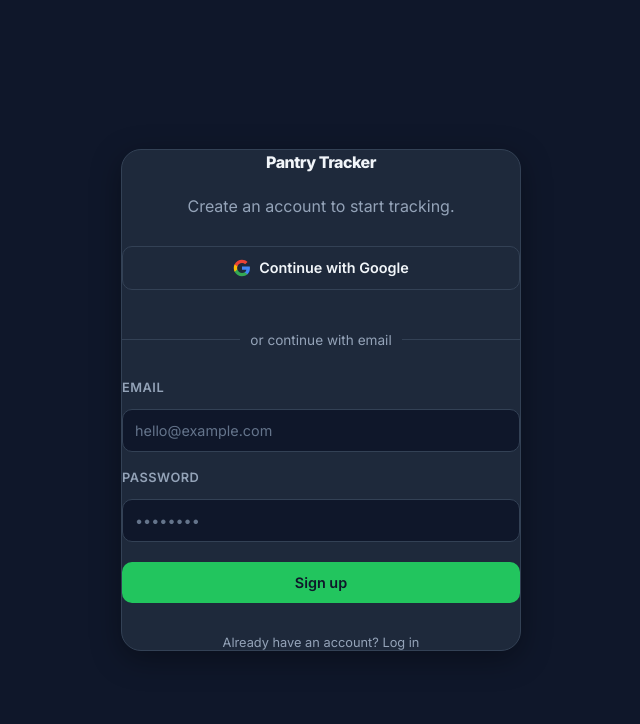
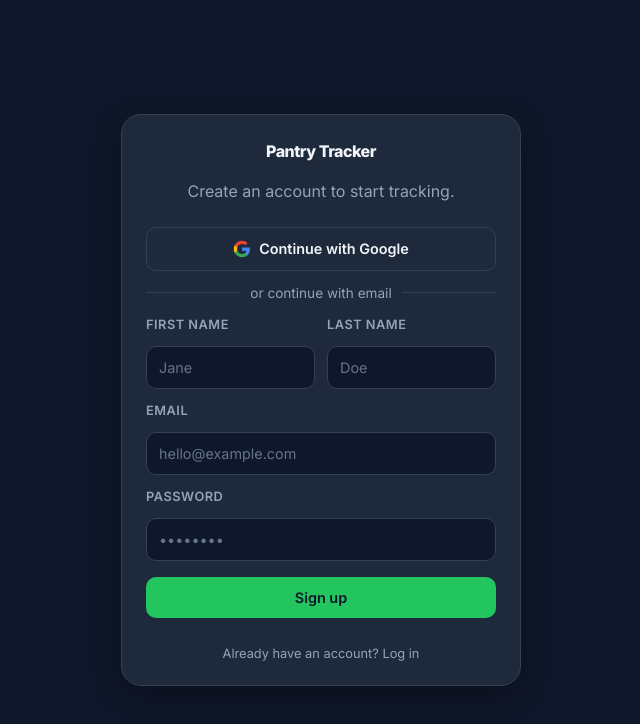
Before and after one commit to Emran05/PantryTrack, a React (Vite) app: page /login in a window 1280 px wide. Both pictures are taken after a click on the button "Don't have an account? Sign up". Shown: the top 724 px of the page, without its empty margins (319-959 px from the left). Built offline with nearby package versions, Linux system fonts and the light colour scheme.

Commit message:
feat: user profiles, extended signup, and home switching UX

```diff
--- a/src/pages/Auth.css
+++ b/src/pages/Auth.css
@@ -11,13 +11,13 @@
   background: var(--color-bg-card);
   border: 1px solid var(--color-border);
   border-radius: var(--radius-xl);
-  padding: var(--space-xxl);
+  padding: var(--space-xl);
   width: 100%;
   max-width: 400px;
   box-shadow: var(--shadow-lg);
   display: flex;
   flex-direction: column;
-  gap: var(--space-lg);
+  gap: var(--space-md);
 }
 
 .auth-title {
@@ -48,7 +48,6 @@
   display: flex;
   align-items: center;
   text-align: center;
-  margin: var(--space-md) 0;
   color: var(--color-text-secondary);
   font-size: 0.85rem;
 }
@@ -80,7 +79,7 @@
 .auth-form {
   display: flex;
   flex-direction: column;
-  gap: var(--space-lg);
+  gap: var(--space-md);
 }
 
 .auth-form label {
--- a/src/pages/Auth.jsx
+++ b/src/pages/Auth.jsx
@@ -6,6 +6,8 @@ export default function Auth() {
   const [loading, setLoading] = useState(false);
   const [email, setEmail] = useState('');
   const [password, setPassword] = useState('');
+  const [firstName, setFirstName] = useState('');
+  const [lastName, setLastName] = useState('');
   const [isLogin, setIsLogin] = useState(true);
   const [error, setError] = useState(null);
 
@@ -19,7 +21,16 @@ export default function Auth() {
       const { error } = await supabase.auth.signInWithPassword({ email, password });
       authError = error;
     } else {
-      const { error } = await supabase.auth.signUp({ email, password });
+      const { error } = await supabase.auth.signUp({
+        email,
+        password,
+        options: {
+          data: {
+            first_name: firstName,
+            last_name: lastName
+          }
+        }
+      });
       authError = error;
     }
 
@@ -56,7 +67,7 @@ export default function Auth() {
           className="btn btn-secondary auth-google-btn"
           onClick={handleGoogleSignIn}
           disabled={loading}
-          style={{ width: '100%', marginBottom: 'var(--space-md)', display: 'flex', alignItems: 'center', justifyContent: 'center', gap: '8px' }}
+          style={{ width: '100%', display: 'flex', alignItems: 'center', justifyContent: 'center', gap: '8px' }}
         >
           <svg width="18" height="18" viewBox="0 0 24 24" fill="none" xmlns="http://www.w3.org/2000/svg">
             <path d="M22.56 12.25c0-.78-.07-1.53-.2-2.25H12v4.26h5.92c-.26 1.37-1.04 2.53-2.21 3.31v2.77h3.57c2.08-1.92 3.28-4.74 3.28-8.09z" fill="#4285F4"/>
@@ -72,6 +83,30 @@ export default function Auth() {
         </div>
 
         <form onSubmit={handleAuth} className="auth-form">
+          {!isLogin && (
+            <div style={{ display: 'flex', gap: 'var(--space-md)' }}>
+              <div className="form-group" style={{ flex: 1 }}>
+                <label>First Name</label>
+                <input
+                  type="text"
+                  required
+                  value={firstName}
+                  onChange={(e) => setFirstName(e.target.value)}
+                  placeholder="Jane"
+                />
+              </div>
+              <div className="form-group" style={{ flex: 1 }}>
+                <label>Last Name</label>
+                <input
+                  type="text"
+                  required
+                  value={lastName}
+                  onChange={(e) => setLastName(e.target.value)}
+                  placeholder="Doe"
+                />
+              </div>
+            </div>
+          )}
           <div className="form-group">
             <label>Email</label>
             <input
--- a/src/pages/Settings.jsx
+++ b/src/pages/Settings.jsx
@@ -2,7 +2,7 @@ import { useState, useEffect } from 'react';
 import { useNavigate } from 'react-router-dom';
 import { useAuth } from '../contexts/AuthContext';
 import { usePantry } from '../contexts/PantryContext';
-import { createPantry, inviteMemberByEmail, getAreas, createArea, deleteArea } from '../lib/supabaseStorage';
+import { createPantry, inviteMemberByEmail, getAreas, createArea, deleteArea, getProfile, updateProfile } from '../lib/supabaseStorage';
 import { useToast } from '../components/ToastContext';
 import ThemePicker from '../components/ThemePicker';
 import './Settings.css';
@@ -11,13 +11,33 @@ export default function Settings() {
   const navigate = useNavigate();
   const { showToast } = useToast();
   const { user, signOut } = useAuth();
-  const { pantries, activePantry, refreshPantries } = usePantry();
+  const { pantries, activePantry, refreshPantries, switchPantry } = usePantry();
 
+  const [profile, setProfile] = useState({ first_name: '', last_name: '', venmo_handle: '' });
   const [newHomeName, setNewHomeName] = useState('');
   const [inviteEmail, setInviteEmail] = useState('');
   const [areas, setAreas] = useState([]);
   const [newAreaName, setNewAreaName] = useState('');
   const [loading, setLoading] = useState(false);
+
+  useEffect(() => {
+    async function fetchProfile() {
+      if (!user) return;
+      try {
+        const data = await getProfile(user.id);
+        if (data) {
+          setProfile({
+            first_name: data.first_name || '',
+            last_name: data.last_name || '',
+            venmo_handle: data.venmo_handle || ''
+          });
+        }
+      } catch (err) {
+        console.error('Failed to load profile:', err);
+      }
+    }
+    fetchProfile();
+  }, [user]);
 
   useEffect(() => {
     async function loadAreas() {
@@ -37,13 +57,28 @@ export default function Settings() {
     navigate('/');
   };
 
+  const handleUpdateProfile = async (e) => {
+    e.preventDefault();
+    if (!user) return;
+    setLoading(true);
+    try {
+      await updateProfile(user.id, profile);
+      showToast('Profile updated!');
+    } catch (err) {
+      console.error(err);
+      showToast('Failed to update profile');
+    }
+    setLoading(false);
+  };
+
   const handleCreateHome = async (e) => {
     e.preventDefault();
     if (!newHomeName.trim()) return;
     setLoading(true);
     try {
-      await createPantry(newHomeName.trim());
+      const pantry = await createPantry(newHomeName.trim());
       await refreshPantries();
+      switchPantry(pantry.id); // switch immediately to the new home
       setNewHomeName('');
       showToast('New home created!');
     } catch (err) {
@@ -104,13 +139,33 @@ export default function Settings() {
         <p className="page-subtitle">App preferences & account</p>
 
         <div className="settings-section">
-          <h3 className="settings-section-title">Account</h3>
+          <h3 className="settings-section-title">Profile & Account</h3>
           <div className="settings-card card">
-            <div className="settings-row">
-              <span className="settings-label">Email</span>
-              <span className="settings-value">{user?.email || 'Guest'}</span>
-            </div>
-            <button className="btn btn-secondary btn-full" onClick={handleSignOut} style={{ marginTop: 'var(--space-md)' }}>
+            <form onSubmit={handleUpdateProfile} style={{ display: 'flex', flexDirection: 'column', gap: '16px' }}>
+              <div className="settings-row" style={{ flexDirection: 'column', alignItems: 'flex-start', gap: '4px' }}>
+                <span className="settings-label">Email</span>
+                <span className="settings-value">{user?.email || 'Guest'}</span>
+              </div>
+              <div style={{ display: 'flex', gap: '12px' }}>
+                <div style={{ flex: 1, display: 'flex', flexDirection: 'column', gap: '4px' }}>
+                  <label className="settings-label" style={{ fontSize: '0.9rem' }}>First Name</label>
+                  <input type="text" value={profile.first_name} onChange={e => setProfile({...profile, first_name: e.target.value})} style={{ padding: '8px 12px', borderRadius: '8px', border: '1px solid var(--color-border)', background: 'var(--color-bg-primary)', color: 'var(--color-text-primary)' }} />
+                </div>
+                <div style={{ flex: 1, display: 'flex', flexDirection: 'column', gap: '4px' }}>
+                  <label className="settings-label" style={{ fontSize: '0.9rem' }}>Last Name</label>
+                  <input type="text" value={profile.last_name} onChange={e => setProfile({...profile, last_name: e.target.value})} style={{ padding: '8px 12px', borderRadius: '8px', border: '1px solid var(--color-border)', background: 'var(--color-bg-primary)', color: 'var(--color-text-primary)' }} />
+                </div>
+              </div>
+              <div style={{ display: 'flex', flexDirection: 'column', gap: '4px' }}>
+                <label className="settings-label" style={{ fontSize: '0.9rem' }}>Venmo Handle</label>
+                <input type="text" placeholder="@venmo_handle" value={profile.venmo_handle} onChange={e => setProfile({...profile, venmo_handle: e.target.value})} style={{ padding: '8px 12px', borderRadius: '8px', border: '1px solid var(--color-border)', background: 'var(--color-bg-primary)', color: 'var(--color-text-primary)' }} />
+              </div>
+              <button type="submit" className="btn btn-primary" disabled={loading}>
+                Save Profile
+              </button>
+            </form>
+            <div style={{ height: '1px', background: 'var(--color-border)', margin: '16px 0' }} />
+            <button className="btn btn-secondary btn-full" onClick={handleSignOut}>
               Log out
             </button>
           </div>
@@ -121,8 +176,26 @@ export default function Settings() {
           <div className="settings-card card">
             <div className="homes-list" style={{ display: 'flex', flexDirection: 'column', gap: '8px', marginBottom: '16px' }}>
               {pantries.map(p => (
-                <div key={p.id} className="settings-row" style={{ background: p.id === activePantry?.id ? 'var(--color-bg-card-hover)' : 'transparent', padding: '8px', borderRadius: '8px' }}>
-                  <span className="settings-label">{p.name} {p.id === activePantry?.id && '(Active)'}</span>
+                <div key={p.id} className="settings-row" style={{
+                  background: p.id === activePantry?.id ? 'var(--color-primary)' : 'var(--color-bg-primary)',
+                  border: '1px solid var(--color-border)',
+                  color: p.id === activePantry?.id ? '#fff' : 'var(--color-text-primary)',
+                  padding: '12px',
+                  borderRadius: '8px',
+                  display: 'flex',
+                  justifyContent: 'space-between',
+                  alignItems: 'center'
+                }}>
+                  <span className="settings-label" style={{ color: 'inherit' }}>{p.name} {p.id === activePantry?.id && '(Active)'}</span>
+                  {p.id !== activePantry?.id && (
+                    <button
+                      onClick={() => switchPantry(p.id)}
+                      className="btn"
+                      style={{ padding: '6px 12px', fontSize: '0.8rem', background: 'transparent', border: '1px solid currentColor', color: 'inherit' }}
+                    >
+                      Switch
+                    </button>
+                  )}
                 </div>
               ))}
             </div>
```
Also changed, not shown: src/lib/supabaseStorage.js.
